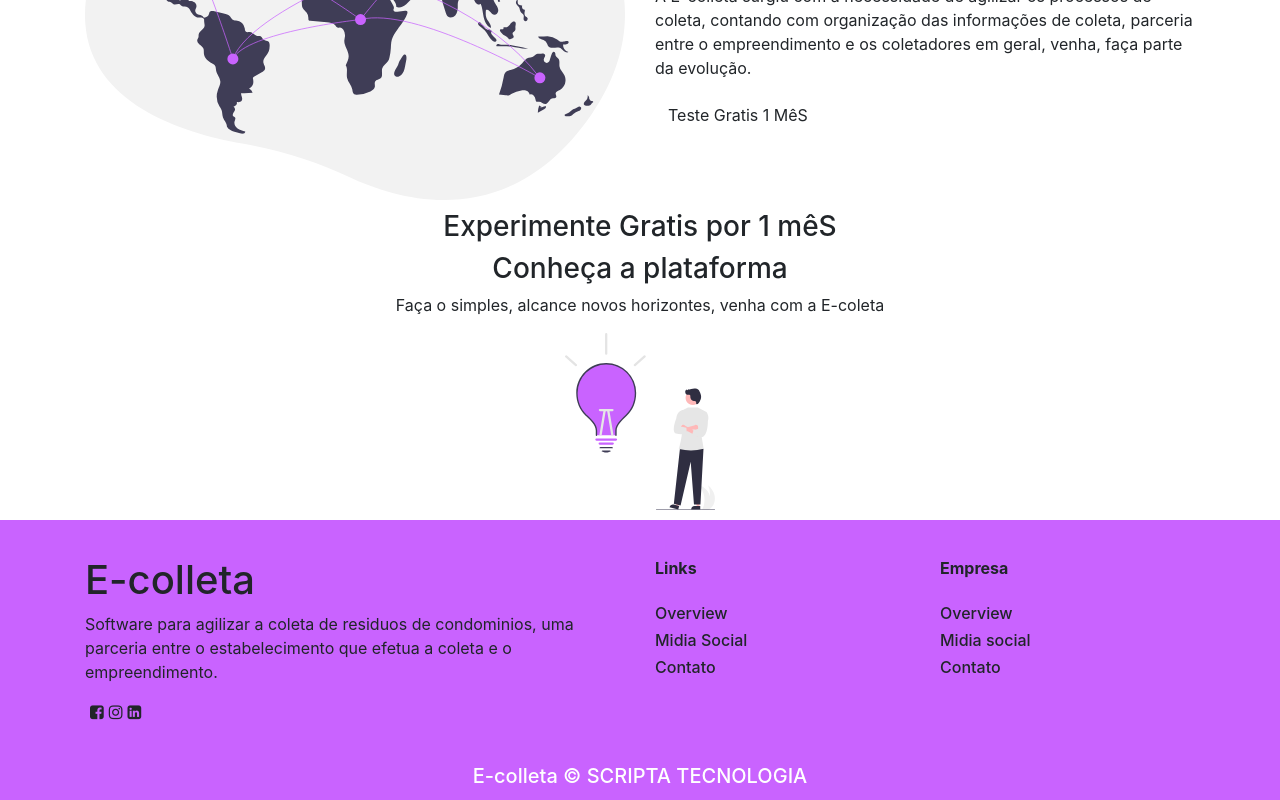
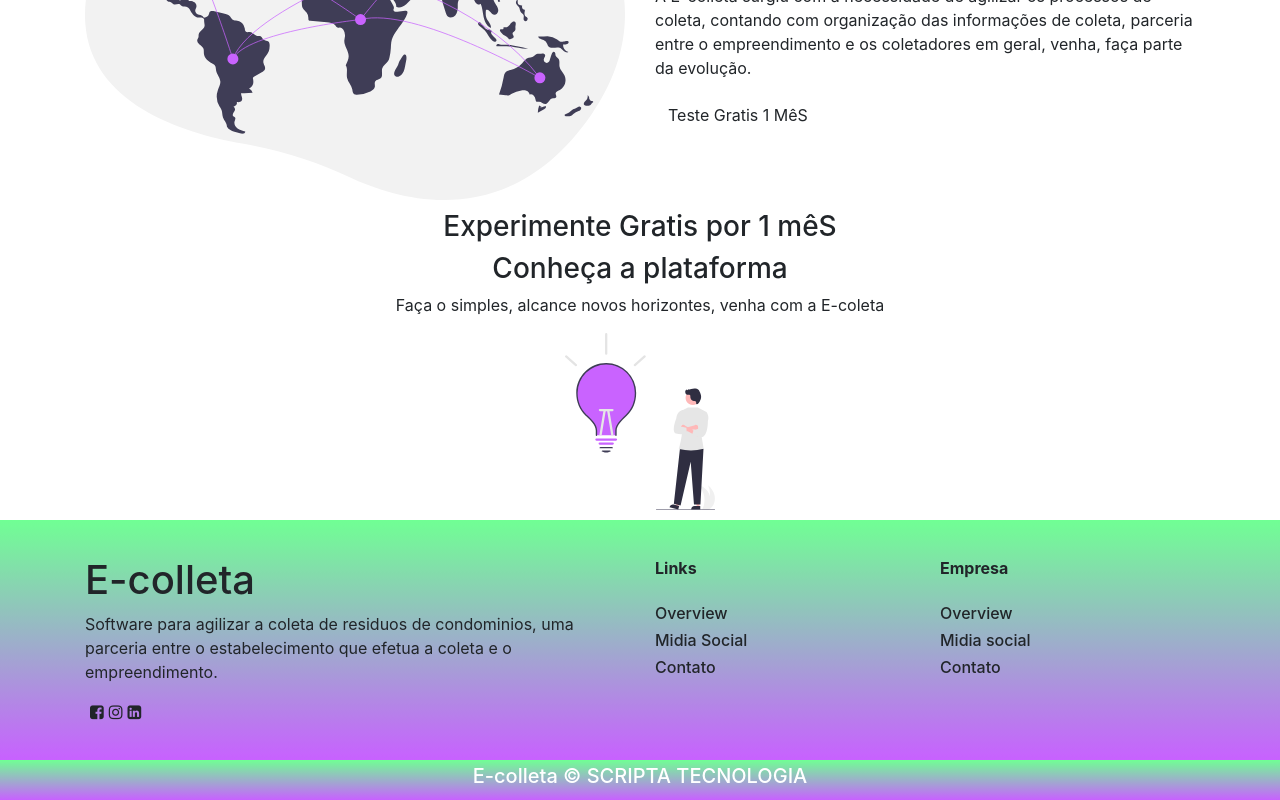
Before and after one commit to gddiego/pageecolleta, a Next.js app: page / in a window 1280 px wide. Shown: the part 1501-2301 px from the top of the page. Built offline with nearby package versions, Linux system fonts and the light colour scheme.

Commit message:
Update globals.css
ajuste cor

```diff
--- a/styles/globals.css
+++ b/styles/globals.css
@@ -148,7 +148,15 @@ filter: progid: DXImageTransform.Microsoft.gradient( startColorstr="#C963FF", en
   align-items: center;
 }
 .contact-container-bg {
-  background-color: #c963ff;
+  background: hsla(279, 100%, 69%, 1);
+
+background: linear-gradient(90deg, hsla(279, 100%, 69%, 1) 0%, hsla(135, 100%, 72%, 1) 100%);
+
+background: -moz-linear-gradient(90deg, hsla(279, 100%, 69%, 1) 0%, hsla(135, 100%, 72%, 1) 100%);
+
+background: -webkit-linear-gradient(90deg, hsla(279, 100%, 69%, 1) 0%, hsla(135, 100%, 72%, 1) 100%);
+
+filter: progid: DXImageTransform.Microsoft.gradient( startColorstr="#C963FF", endColorstr="#6EFF92", GradientType=1 );
 }
 .fa {
   margin-left: 5px;
@@ -156,7 +164,15 @@ filter: progid: DXImageTransform.Microsoft.gradient( startColorstr="#C963FF", en
 }
 /* Footer  */
 .footer {
-  background-color: #c963ff;
+  background: hsla(279, 100%, 69%, 1);
+
+  background: linear-gradient(90deg, hsla(279, 100%, 69%, 1) 0%, hsla(135, 100%, 72%, 1) 100%);
+
+  background: -moz-linear-gradient(90deg, hsla(279, 100%, 69%, 1) 0%, hsla(135, 100%, 72%, 1) 100%);
+
+  background: -webkit-linear-gradient(90deg, hsla(279, 100%, 69%, 1) 0%, hsla(135, 100%, 72%, 1) 100%);
+
+  filter: progid: DXImageTransform.Microsoft.gradient( startColorstr="#C963FF", endColorstr="#6EFF92", GradientType=1 );
   color: white;
   min-height: 5vh;
   display: flex;
```
